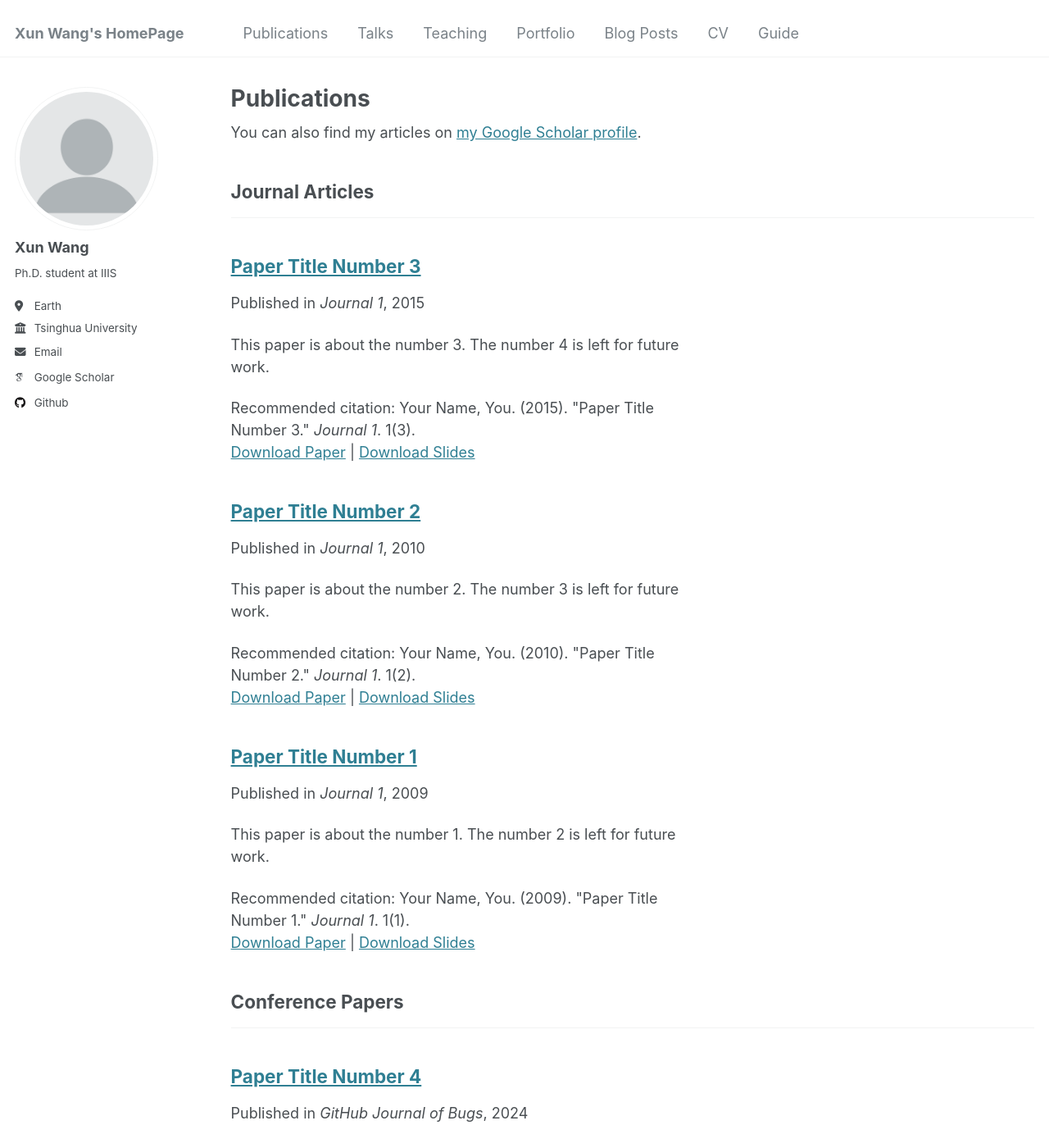
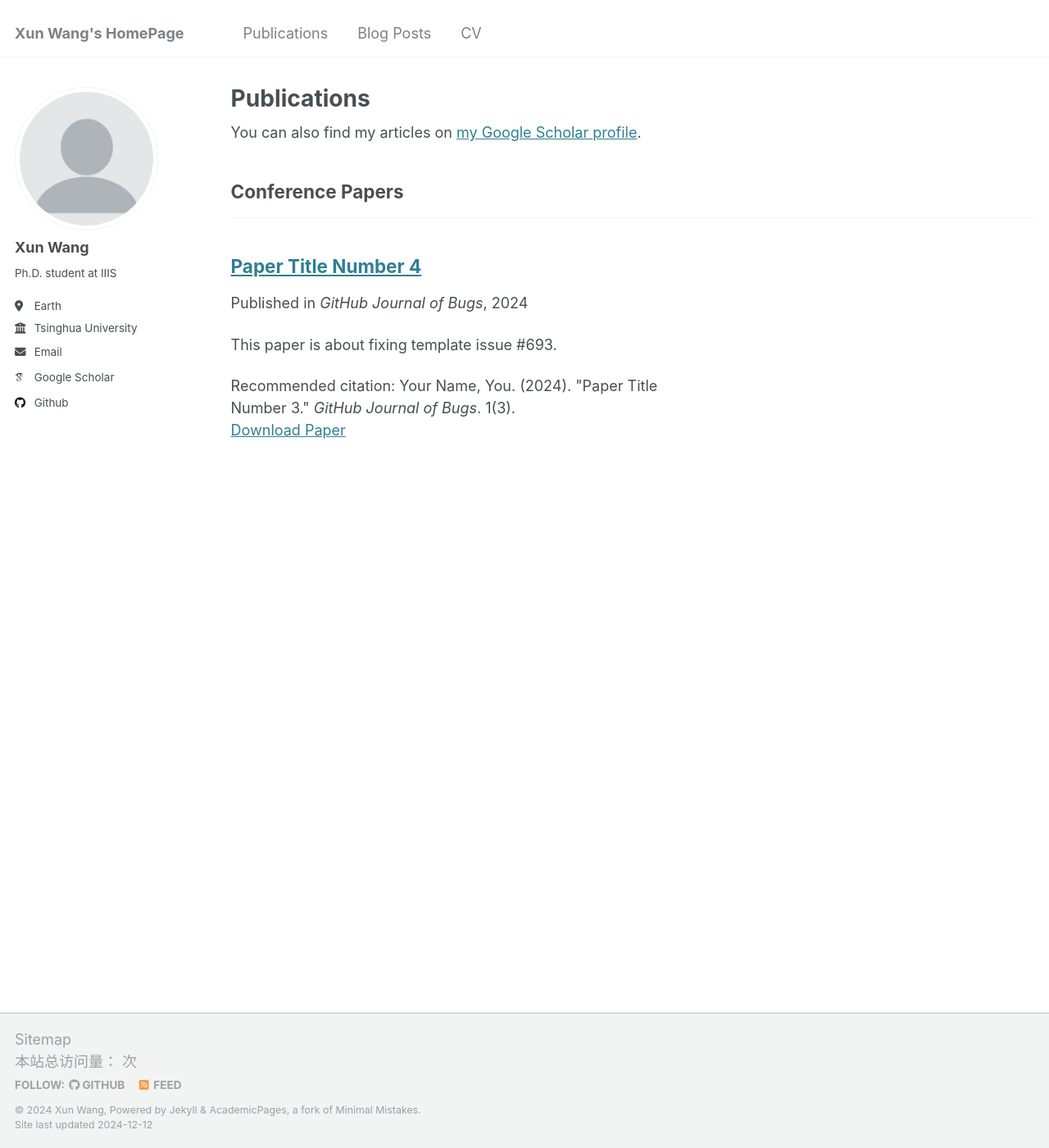
Before and after one commit to Misakau/Misakau.github.io, a Jekyll site: the page built from _pages/publications.html, in a window 1280 px wide and 1400 px high. Shown: the whole window at 82% size. Built offline with Jekyll 4.4.1, drawn with Linux system fonts in a browser that asks for light colours; some web fonts are replaced; comment, search, counter and statistics services are not loaded.

```diff
--- a/_publications/2009-10-01-paper-title-number-1.md
+++ /dev/null
@@ -1,14 +0,0 @@
----
-title: "Paper Title Number 1"
-collection: publications
-category: manuscripts
-permalink: /publication/2009-10-01-paper-title-number-1
-excerpt: 'This paper is about the number 1. The number 2 is left for future work.'
-date: 2009-10-01
-venue: 'Journal 1'
-slidesurl: 'http://academicpages.github.io/files/slides1.pdf'
-paperurl: 'http://academicpages.github.io/files/paper1.pdf'
-citation: 'Your Name, You. (2009). &quot;Paper Title Number 1.&quot; <i>Journal 1</i>. 1(1).'
----
-
-The contents above will be part of a list of publications, if the user clicks the link for the publication than the contents of section will be rendered as a full page, allowing you to provide more information about the paper for the reader. When publications are displayed as a single page, the contents of the above "citation" field will automatically be included below this section in a smaller font.
--- a/_publications/2010-10-01-paper-title-number-2.md
+++ /dev/null
@@ -1,14 +0,0 @@
----
-title: "Paper Title Number 2"
-collection: publications
-category: manuscripts
-permalink: /publication/2010-10-01-paper-title-number-2
-excerpt: 'This paper is about the number 2. The number 3 is left for future work.'
-date: 2010-10-01
-venue: 'Journal 1'
-slidesurl: 'http://academicpages.github.io/files/slides2.pdf'
-paperurl: 'http://academicpages.github.io/files/paper2.pdf'
-citation: 'Your Name, You. (2010). &quot;Paper Title Number 2.&quot; <i>Journal 1</i>. 1(2).'
----
-
-The contents above will be part of a list of publications, if the user clicks the link for the publication than the contents of section will be rendered as a full page, allowing you to provide more information about the paper for the reader. When publications are displayed as a single page, the contents of the above "citation" field will automatically be included below this section in a smaller font.
--- a/_publications/2015-10-01-paper-title-number-3.md
+++ /dev/null
@@ -1,14 +0,0 @@
----
-title: "Paper Title Number 3"
-collection: publications
-category: manuscripts
-permalink: /publication/2015-10-01-paper-title-number-3
-excerpt: 'This paper is about the number 3. The number 4 is left for future work.'
-date: 2015-10-01
-venue: 'Journal 1'
-slidesurl: 'http://academicpages.github.io/files/slides3.pdf'
-paperurl: 'http://academicpages.github.io/files/paper3.pdf'
-citation: 'Your Name, You. (2015). &quot;Paper Title Number 3.&quot; <i>Journal 1</i>. 1(3).'
----
-
-The contents above will be part of a list of publications, if the user clicks the link for the publication than the contents of section will be rendered as a full page, allowing you to provide more information about the paper for the reader. When publications are displayed as a single page, the contents of the above "citation" field will automatically be included below this section in a smaller font.
```
Also changed, not shown: _data/navigation.yml (+8 -8 lines), _posts/2013-08-14-blog-post-2.md (deleted, +0 -20 lines), _posts/2014-08-14-blog-post-3.md (deleted, +0 -20 lines), _posts/2015-08-14-blog-post-4.md (deleted, +0 -20 lines).
